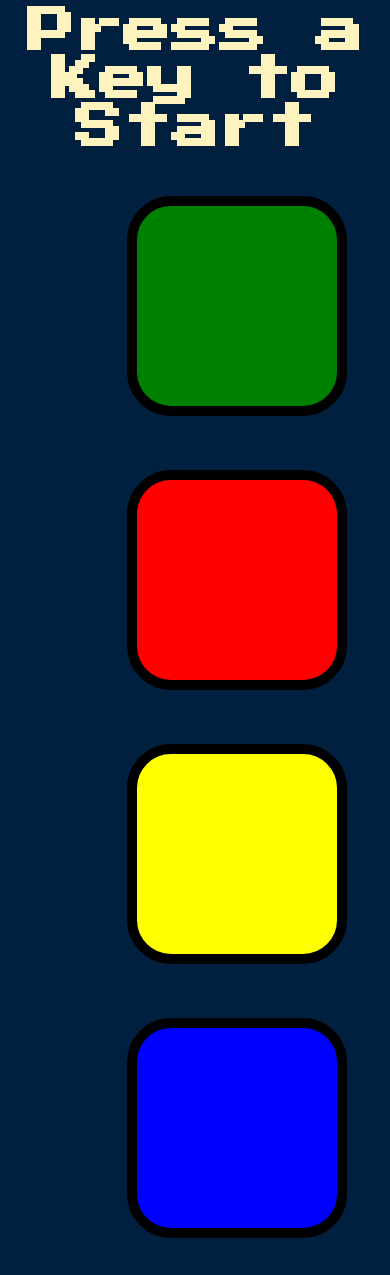
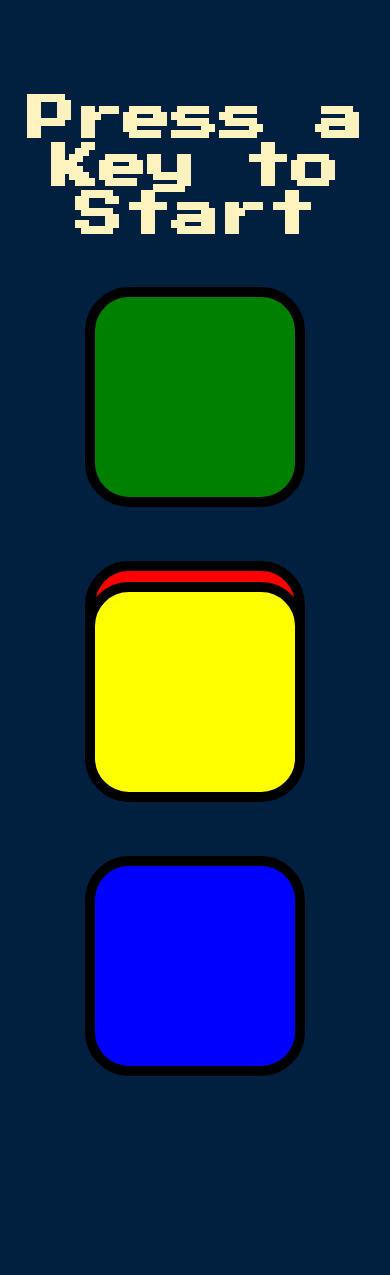
Before and after one commit to kushagra-jo/simonsays, a PHP site: page / in a window 390 px wide. After the commit the page ends 1076 px from the top, so only its background shows below. Run offline with PHP 8.4, Linux system fonts and the light colour scheme.

```diff
--- a/home.html
+++ b/home.html
@@ -11,7 +11,7 @@
 <body>
   <h1 id="level-title">Press a Key to Start</h1>
   <div class="container">
-    <div lass="row">
+    <div class="row">
 
       <div type="button" id="green" class="btn green">
 
--- a/styles.css
+++ b/styles.css
@@ -1,4 +1,5 @@
 body {
+  margin-top: 6rem;
   text-align: center;
   background-color: #011F3F;
 }
@@ -15,7 +16,12 @@ body {
   display: block;
   width: 50%;
   margin: auto;
+}
 
+.row {
+  height: 23rem;
+  margin: -6rem;
+  margin-top: 1.4rem;
 }
 
 .btn {
@@ -52,3 +58,20 @@ body {
   box-shadow: 0 0 20px white;
   background-color: grey;
 }
+
+/* @media screen and (max-width: 384px) {
+  .row {
+      height: 25rem;
+      margin: -6rem;
+      margin-top: 1.5rem;
+    }
+    .container {
+      padding-top: 6rem;
+    }
+     {
+      font-family: 'Press Start 2P', cursive;
+      font-size: 3rem;
+      margin-top: 17rem;
+      color: #FEF2BF;
+    }
+} */
```
